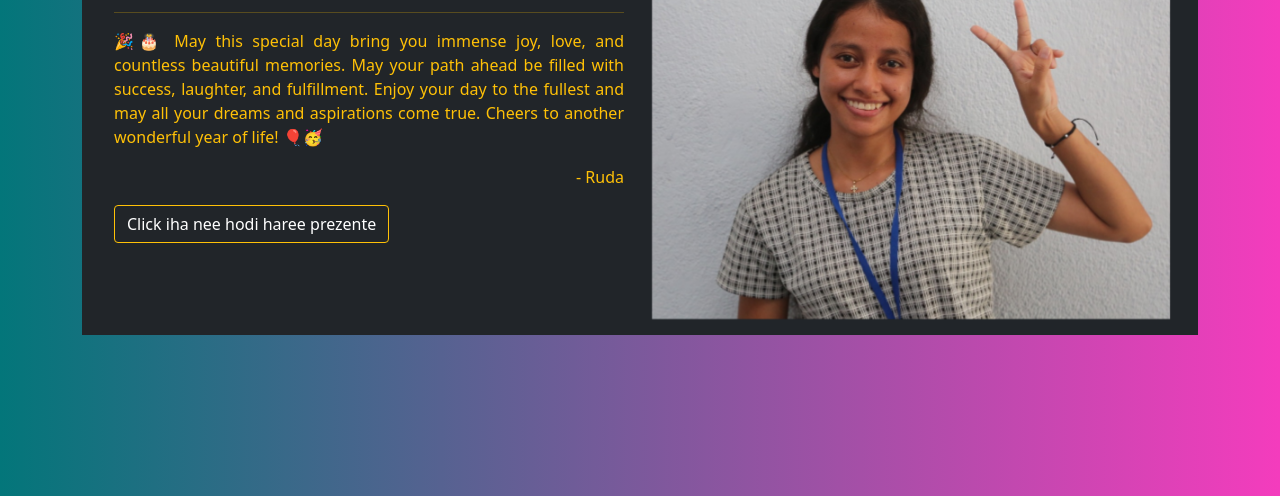
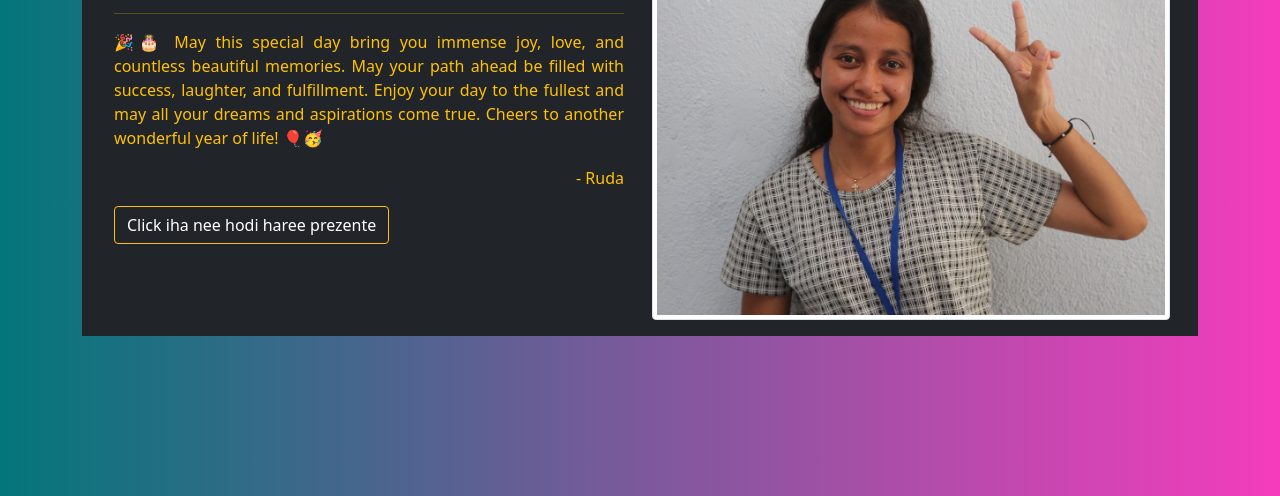
Before and after one commit to rudaBarbosa/web-projects, a plain HTML site: page Delmenjina-Jeronimo/index.html in a window 1280 px wide. Shown: the part 304-800 px from the top of the page. Drawn offline with nearby package versions, Linux system fonts and the light colour scheme.

Commit message:
index.html

```diff
--- a/Delmenjina-Jeronimo/index.html
+++ b/Delmenjina-Jeronimo/index.html
@@ -46,7 +46,7 @@
                 </div>
             </div>
             <div class="col-md-6 animate__animated animate__zoomIn animate__delay-2s">
-                <img src="delmenjina-jeronimo.jpg" alt="Delmenjina Jeronimo" class="img-fluid">
+                <img src="delmenjina-jeronimo.jpg" alt="Delmenjina Jeronimo" class="img-fluid img-thumbnail">
             </div>
         </div>
     </div>
```
